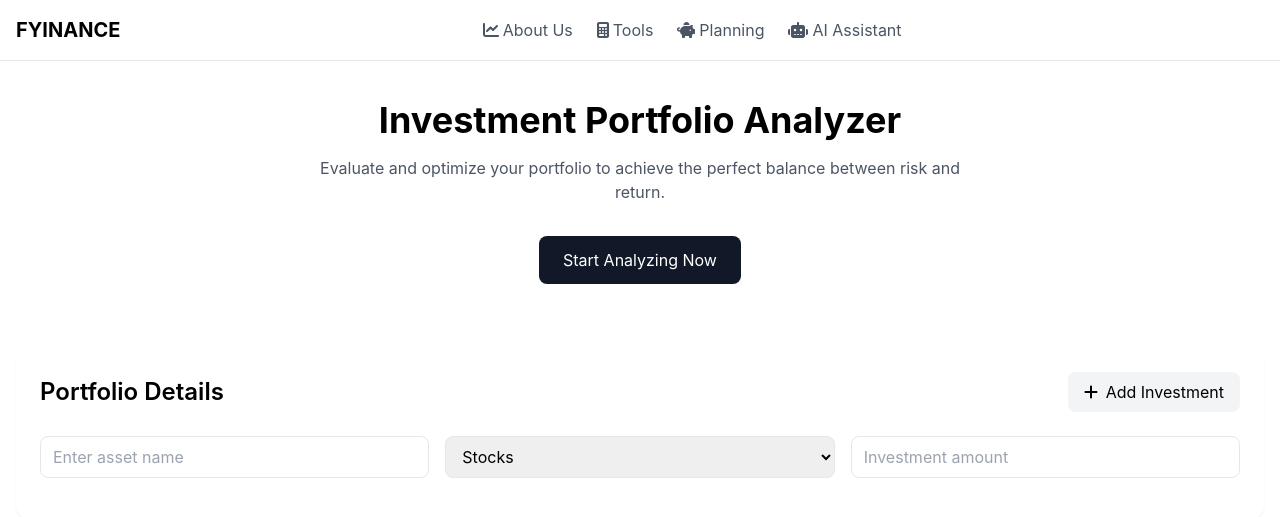
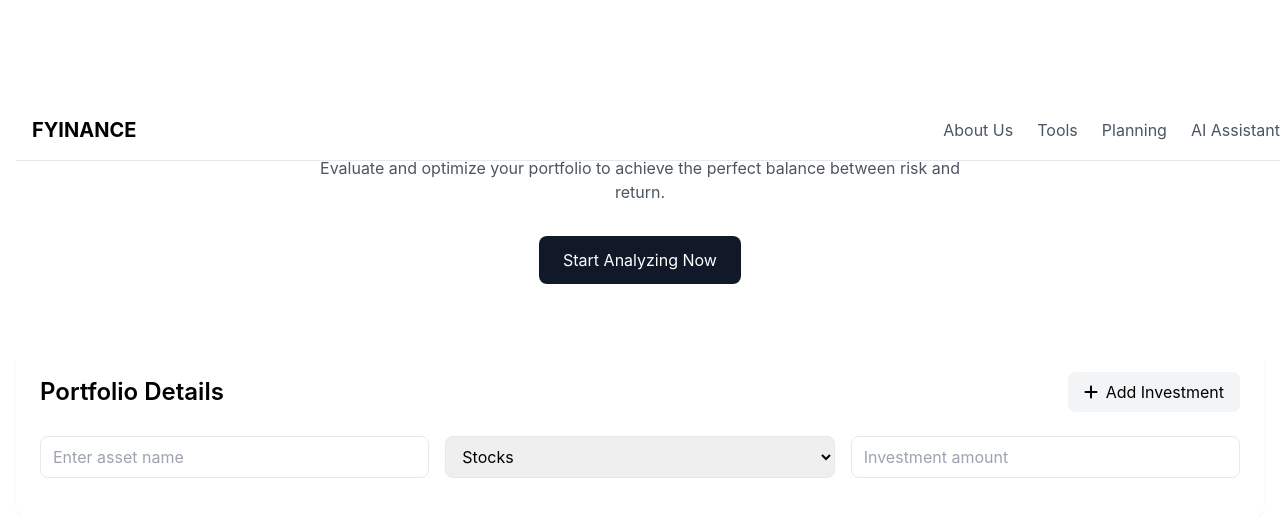
Before and after one commit to georgediaz3/financial-advisor-app, a Flask app: page /portfolio in a window 1280 px wide. Shown: the top 517 px of the page. Run offline with Flask 3, Linux system fonts and the light colour scheme; some libraries are stand-ins or nearby versions.

Commit message:
Update portfolio.html

```diff
--- a/templates/portfolio.html
+++ b/templates/portfolio.html
@@ -577,33 +577,36 @@
     };
 </script>
 <main class="container mx-auto px-4 py-8" style="padding-top: 100px;">
-    <header id="header" class="fixed w-full bg-white border-b border-neutral-200 z-50" style="top: 0; left: 0; padding: 0; margin: 0;">
-        <nav class="container mx-auto px-4 py-4 flex justify-between items-center">
+    <header id="header" class="fixed w-full bg-white border-b border-neutral-200 z-50">
+  <nav class="container mx-auto px-4 py-4 flex flex-wrap justify-between items-center">
+    <!-- Logo -->
     <a href="/" class="flex items-center space-x-2">
       <span class="text-xl font-bold">FYINANCE</span>
     </a>
-          <div class="hidden md:flex space-x-6">
-            <a href="{{ url_for('aboutus') }}" class="flex items-center space-x-1 text-neutral-600 hover:text-neutral-900">
-              <i class="fa-solid fa-chart-line"></i>
-              <span>About Us</span>
+
+    <!-- Hamburger Menu for Mobile -->
+    <button id="menu-toggle" class="md:hidden text-neutral-600 hover:text-neutral-900">
+      <i class="fa-solid fa-bars text-xl"></i>
+    </button>
+
+    <!-- Navigation Links -->
+    <div id="menu" class="hidden w-full md:flex md:w-auto mt-4 md:mt-0 space-y-4 md:space-y-0 md:space-x-6">
+      <a href="{{ url_for('aboutus') }}" class="block md:inline-block text-neutral-600 hover:text-neutral-900">
+        About Us
       </a>
-            <a href="{{ url_for('tools') }}" class="flex items-center space-x-1 text-neutral-600 hover:text-neutral-900">
-              <i class="fa-solid fa-calculator"></i>
-              <span>Tools</span>
+      <a href="{{ url_for('tools') }}" class="block md:inline-block text-neutral-600 hover:text-neutral-900">
+        Tools
       </a>
-            <a href="{{ url_for('planning') }}" class="flex items-center space-x-1 text-neutral-600 hover:text-neutral-900">
-              <i class="fa-solid fa-piggy-bank"></i>
-              <span>Planning</span>
+      <a href="{{ url_for('planning') }}" class="block md:inline-block text-neutral-600 hover:text-neutral-900">
+        Planning
       </a>
-            <a href="{{ url_for('chatbot') }}" class="flex items-center space-x-1 text-neutral-600 hover:text-neutral-900">
-              <i class="fa-solid fa-robot"></i>
-              <span>AI Assistant</span>
+      <a href="{{ url_for('chatbot') }}" class="block md:inline-block text-neutral-600 hover:text-neutral-900">
+        AI Assistant
       </a>
-          </div>
-          <div class="flex items-center space-x-4">
     </div>
   </nav>
 </header>
+
     <!-- Hero Section -->
     <section id="hero" class="text-center mb-16">
       <h1 class="text-4xl font-bold mb-4">Investment Portfolio Analyzer</h1>
```
Lines whose indentation alone changed are shown as unchanged.
